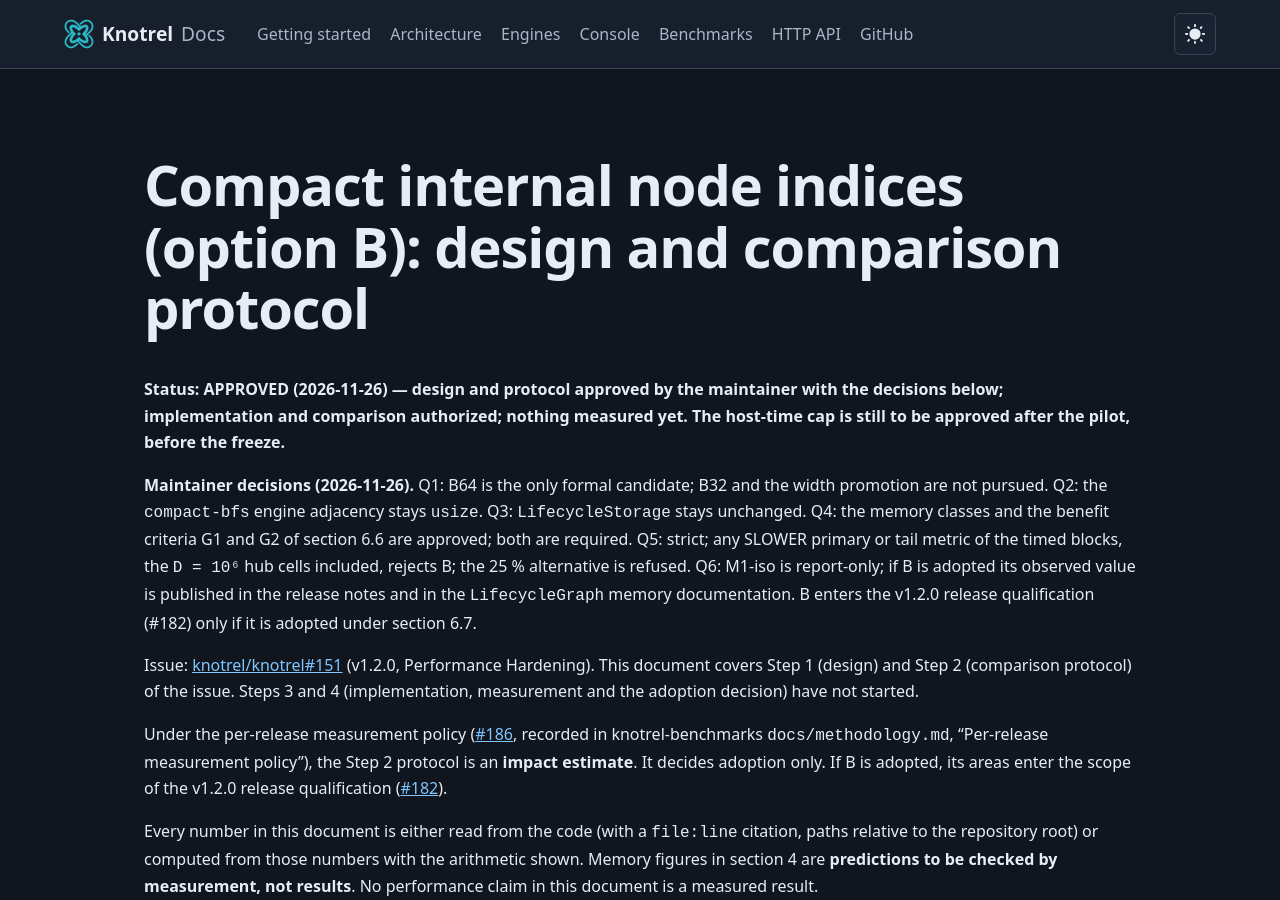
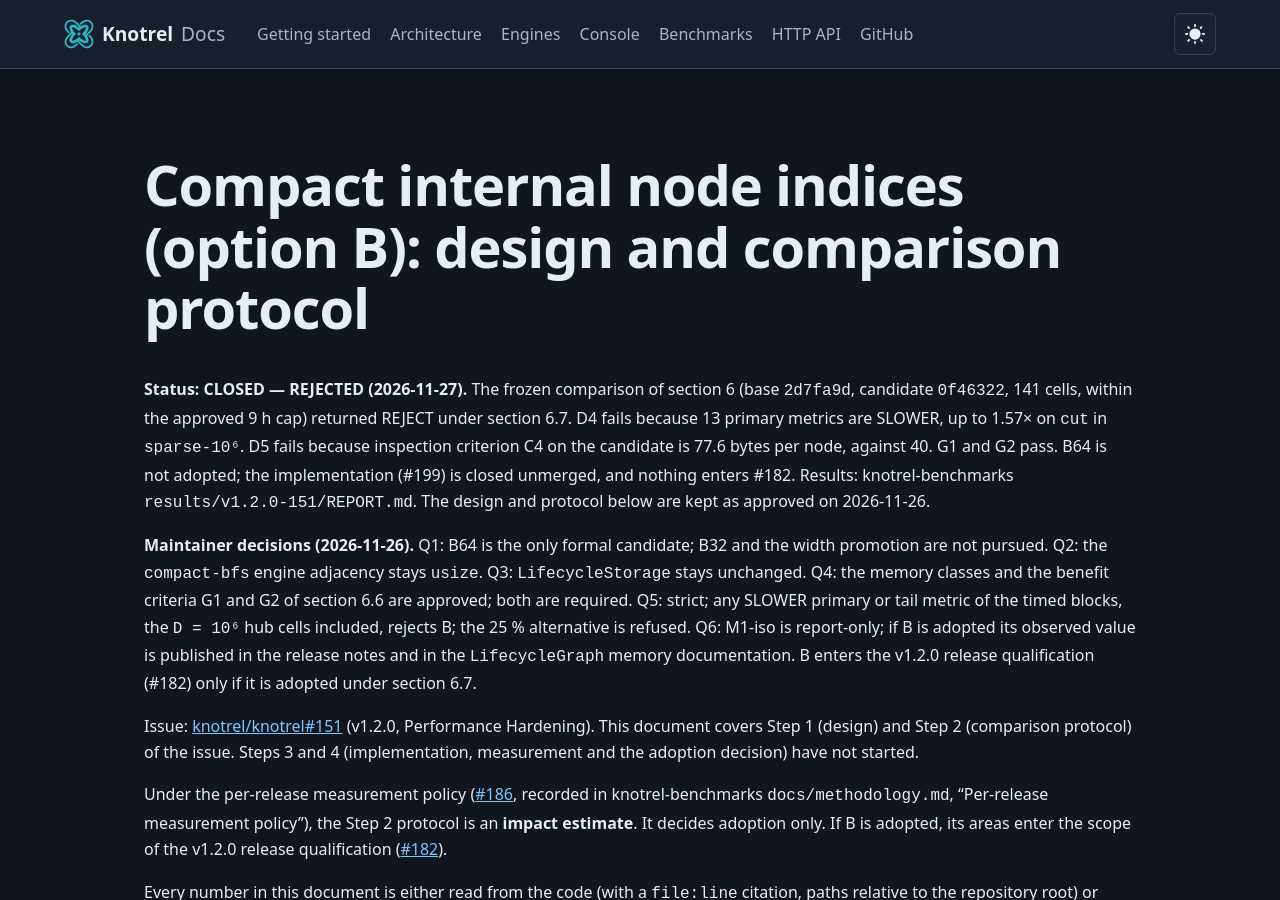
Before and after one commit to knotrel/knotrel, a Jekyll site: the page built from docs/design/compact-node-index.md, in a window 1280 px wide and 900 px high. Built offline with Jekyll 4.4.1, drawn with Linux system fonts in a browser that asks for light colours; our own code applies the rules of GitHub Pages for plain Markdown files.

Commit message:
docs(design): record the #151 comparison result (REJECT) (#200)
Co-authored-by: Claude Opus 5.5 <noreply@anthropic.com>

```diff
--- a/docs/design/compact-node-index.md
+++ b/docs/design/compact-node-index.md
@@ -1,6 +1,6 @@
 # Compact internal node indices (option B): design and comparison protocol
 
-**Status: APPROVED (2026-11-26) — design and protocol approved by the maintainer with the decisions below; implementation and comparison authorized; nothing measured yet. The host-time cap is still to be approved after the pilot, before the freeze.**
+**Status: CLOSED — REJECTED (2026-11-27).** The frozen comparison of section 6 (base `2d7fa9d`, candidate `0f46322`, 141 cells, within the approved 9 h cap) returned REJECT under section 6.7. D4 fails because 13 primary metrics are SLOWER, up to 1.57× on `cut` in `sparse-10⁶`. D5 fails because inspection criterion C4 on the candidate is 77.6 bytes per node, against 40. G1 and G2 pass. B64 is not adopted; the implementation (#199) is closed unmerged, and nothing enters #182. Results: knotrel-benchmarks `results/v1.2.0-151/REPORT.md`. The design and protocol below are kept as approved on 2026-11-26.
 
 **Maintainer decisions (2026-11-26).** Q1: B64 is the only formal candidate;
 B32 and the width promotion are not pursued. Q2: the `compact-bfs` engine
```
